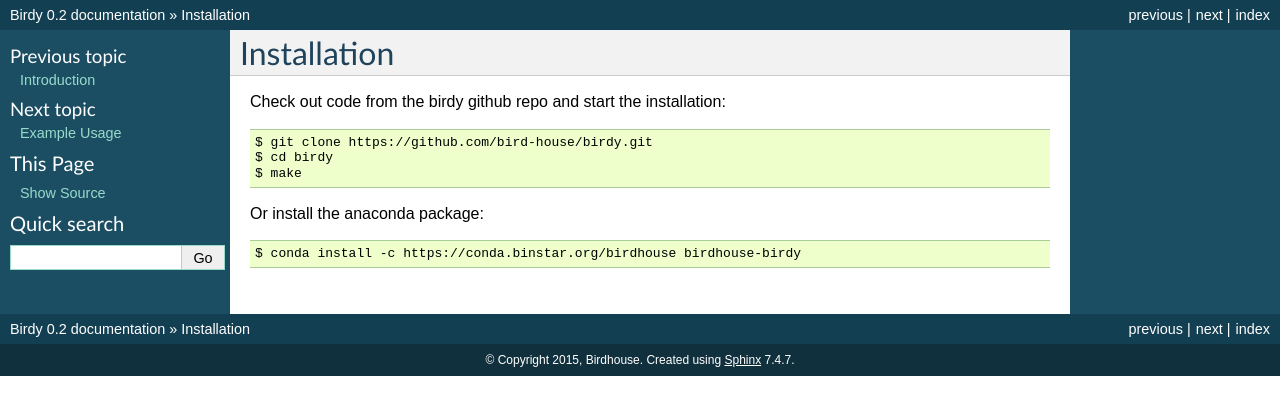
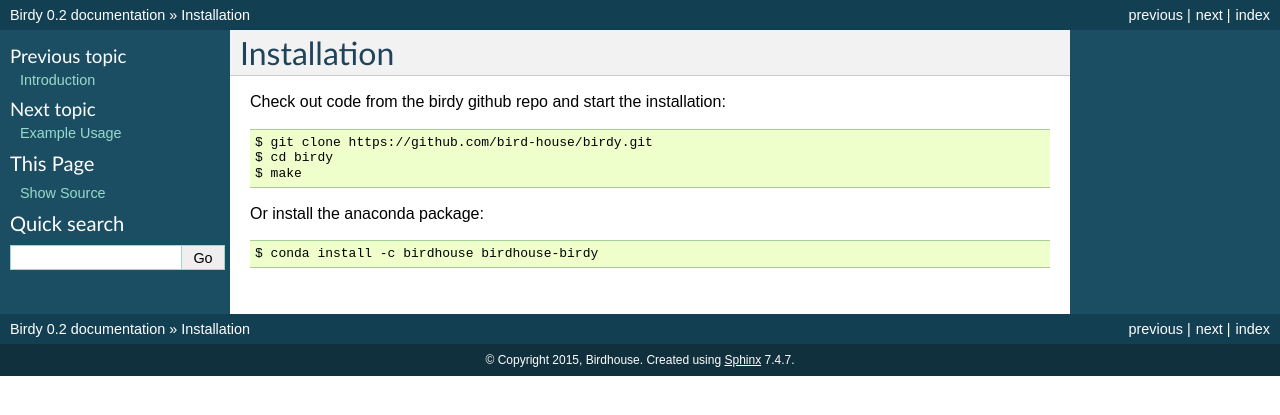
Before and after one commit to bird-house/birdy, a Sphinx documentation site: the page built from docs/source/installation.rst, in a window 1280 px wide. Shown: the top 415 px of the page. Built offline with Sphinx 7.4.7, drawn with Linux system fonts in a browser that asks for light colours; part of the change alters nothing that is shown.

Commit message:
update install doc

```diff
--- a/docs/source/installation.rst
+++ b/docs/source/installation.rst
@@ -11,4 +11,4 @@ Check out code from the birdy github repo and start the installation::
 
 Or install the anaconda package::
 
-   $ conda install -c https://conda.binstar.org/birdhouse birdhouse-birdy
+   $ conda install -c birdhouse birdhouse-birdy
```
